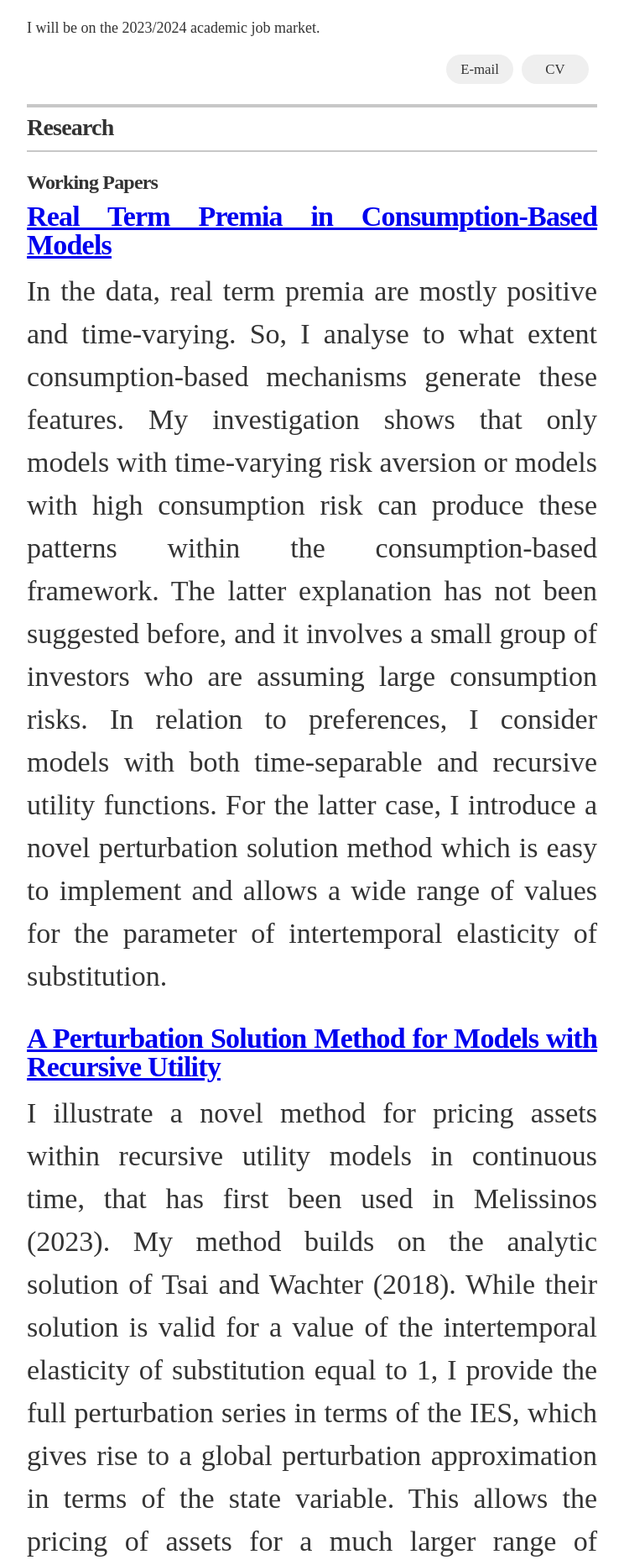
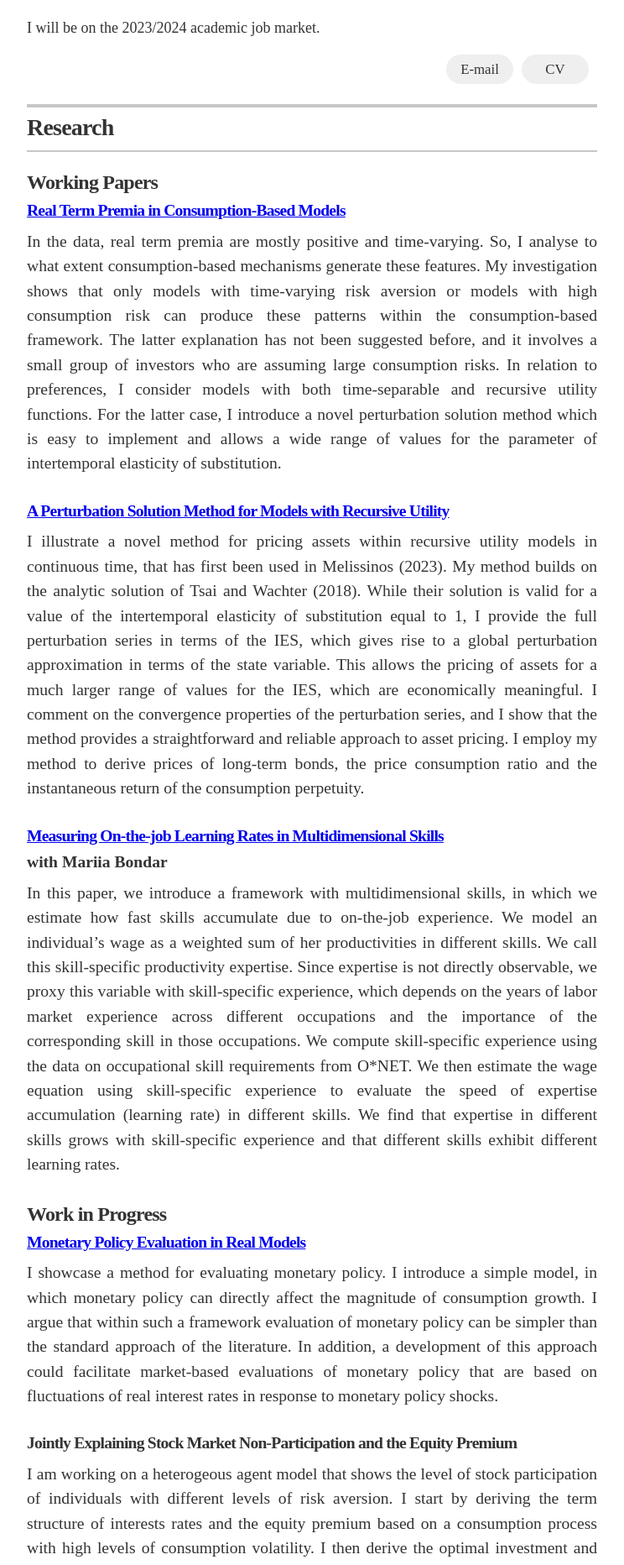
Before and after one commit to errikos-melissinos/errikos-melissinos.github.io, a Jekyll site: the page built from index.html, in a window 1280 px wide. Shown: the part 573-2437 px from the top of the page at 84% size, without its empty margins (268-1012 px from the left). Built offline with Jekyll 4.4.1, drawn with Linux system fonts in a browser that asks for light colours.

Commit message:
Update _resume.scss

```diff
--- a/_sass/_resume.scss
+++ b/_sass/_resume.scss
@@ -177,7 +177,7 @@
   .resume-item-details,
   .resume-item-copy{
     text-align: justify;
-    font-size: 2.125rem;
+    font-size: 1.225rem;
   }
   .resume-item-list {
     a {
```
